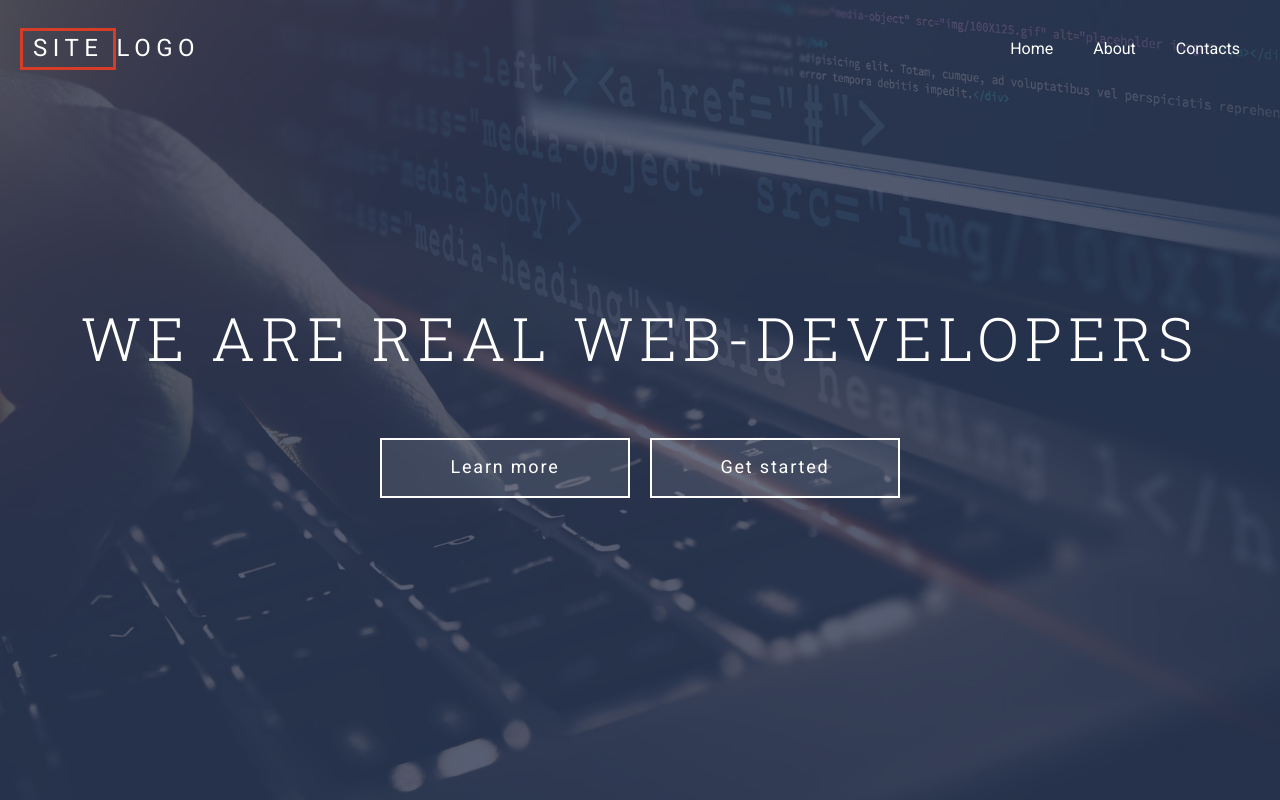
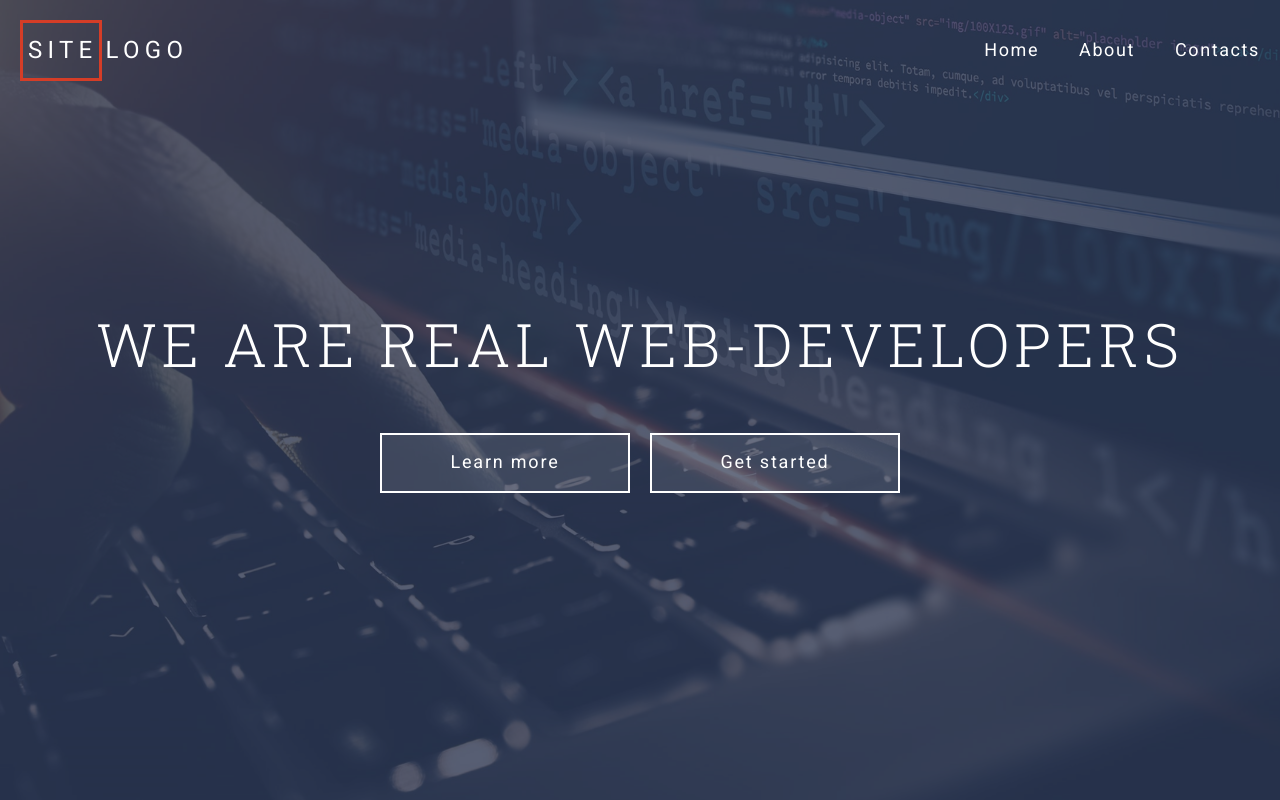
Before and after one commit to catfines/course-project, a plain HTML site: page index.html in a window 1280 px wide. Drawn offline with Linux system fonts and the light colour scheme.

Commit message:
чистовой вариант блока хедер

```diff
--- a/assets/scss/common/_classes.scss
+++ b/assets/scss/common/_classes.scss
@@ -2,21 +2,26 @@
 @use "../mixins" as *;
 
 .btn {
-    min-width: 250px;
-    height: 60px;
-    border: 2px solid $color-light;
     padding: 0.5em 1em;
     display: flex;
     align-items: center;
     justify-content: center;
-    background-color: rgba($color-light, 0.1);
-
     font-size: 1.125rem;
     letter-spacing: 0.1em;
+    transition: color 0.3s;
 
-    transition: color 0.5s;
     &:hover,
     &:focus {
         color: $color-accent;
     }
 }
+
+.btn--light {
+    @include lg-min {
+        min-width: 250px;
+        height: 60px;
+    }
+
+    background-color: rgba($color-light, 0.1);
+    border: 2px solid $color-light;
+}
--- a/assets/scss/common/_typography.scss
+++ b/assets/scss/common/_typography.scss
@@ -11,6 +11,7 @@ html {
     font-size: $font-size;
     font-family: $font-main;
     color: $color-gray;
+    overflow-y: scroll;
 }
 
 a {
@@ -19,8 +20,12 @@ a {
 }
 
 h1 {
-    font-size: 3.75rem;
-    letter-spacing: 0.1em;
+    @include lg-min {
+        font-size: 3.75rem;
+    }
+
+    letter-spacing: 0.08em;
     font-weight: 300;
     font-family: $font-header;
+    line-height: 1.2em;
 }
--- a/assets/scss/components/header/_header-content.scss
+++ b/assets/scss/components/header/_header-content.scss
@@ -10,7 +10,10 @@
     }
 
     &__title {
-        margin: 0 0 66px 0;
+        @include lg-min {
+            margin: 0 0 53px 0;
+        }
+
         text-align: center;
     }
 
@@ -18,10 +21,5 @@
         display: flex;
         justify-content: center;
         gap: $gap;
-
-        font-size: 18px;
-        letter-spacing: 2px;
-        font-weight: 400;
-        font-family: "Roboto";
     }
 }
--- a/assets/scss/components/header/_header-logo.scss
+++ b/assets/scss/components/header/_header-logo.scss
@@ -2,23 +2,19 @@
 @use "../../mixins" as *;
 
 .header-logo {
-    display: flex;
-    align-items: center;
+    font-size: 1.5rem;
+    letter-spacing: 0.22em;
 
-    font-size: 1.5rem;
-    line-height: 0.23em;
-    letter-spacing: 0.23em;
-    font-weight: 400;
-    font-family: "Roboto";
-
-    // &__link {}
+    &__link {
+        padding: 20px 20px 20px 0;
+        display: block;
+    }
 
     &__accent {
         border: 3px solid $color-highlight;
-        padding: 15px 10px;
-        margin: 0;
+        padding: 14px 1px 13px 5px;
+        margin: 0 4px 0 0;
         display: inline-block;
-
 
 
     }
--- a/assets/scss/components/header/_header-menu.scss
+++ b/assets/scss/components/header/_header-menu.scss
@@ -13,6 +13,6 @@
         display: grid;
         gap: $gap;
         grid-template-columns: auto 1fr;
-
+        align-items: center;
     }
 }
--- a/assets/scss/components/header/_header-navbar.scss
+++ b/assets/scss/components/header/_header-navbar.scss
@@ -2,25 +2,29 @@
 @use "../../mixins" as *;
 
 .header-navbar {
+    letter-spacing: 0.1em;
+
     &__btn {
         display: none;
     }
 
     &__list {
-        display: flex;
-        justify-content: flex-end;
-        // gap: $gap;
-        @include unlist;
+        display: grid;
+        justify-content: end;
+        grid-template-columns: repeat(auto-fit, minmax(50px, max-content));
+        gap: 20px;
+        @include unlist(0 -10px 0 0);
     }
 
-    &__item {
-        padding: $gap $gap-sm;
-    }
+    // &__item {}
 
     &__link {
         padding: $gap $gap-sm;
         display: block;
-        transition: color 0.5s;
+        transition: color 0.3s;
+        font-size: 1.125rem;
+
+
         &:hover,
         &:focus {
             color: $color-accent;
--- a/index.html
+++ b/index.html
@@ -24,28 +24,24 @@
   <!-- Код пишем здесь -->
   <header class="header">
     <div class="header-content">
-
       <div class="header-content__container">
-
         <h1 class="header-content__title">WE ARE REAL WEB-DEVELOPERS</h1>
         <div class="header-content__actions">
           <a class="btn btn--light" href="#">Learn more</a>
           <a class="btn btn--light" href="#">Get started</a>
         </div>
-
       </div>
-
     </div>
 
     <div class="header-menu">
       <div class="header-menu__container">
-
         <div class="header-logo">
-          <a class="header-logo__link" href="#"><span class="header-logo__accent">SITE</span>LOGO</a>
+          <a class="header-logo__link" href="">
+            <span class="header-logo__accent">SITE</span>LOGO
+          </a>
         </div>
 
         <nav class="header-navbar">
-
           <div class="header-navbar__btn">
             <span class="header-navbar__btn-logo"></span>
             <span class="header-navbar__btn-logo"></span>
@@ -57,7 +53,6 @@
             <div class="header-navbar__item"><a class="header-navbar__link" href="#">About</a></div>
             <div class="header-navbar__item"><a class="header-navbar__link" href="#">Contacts</a></div>
           </div>
-
         </nav>
       </div>
     </div>
```
Also changed, not shown: assets/css/style.css.
